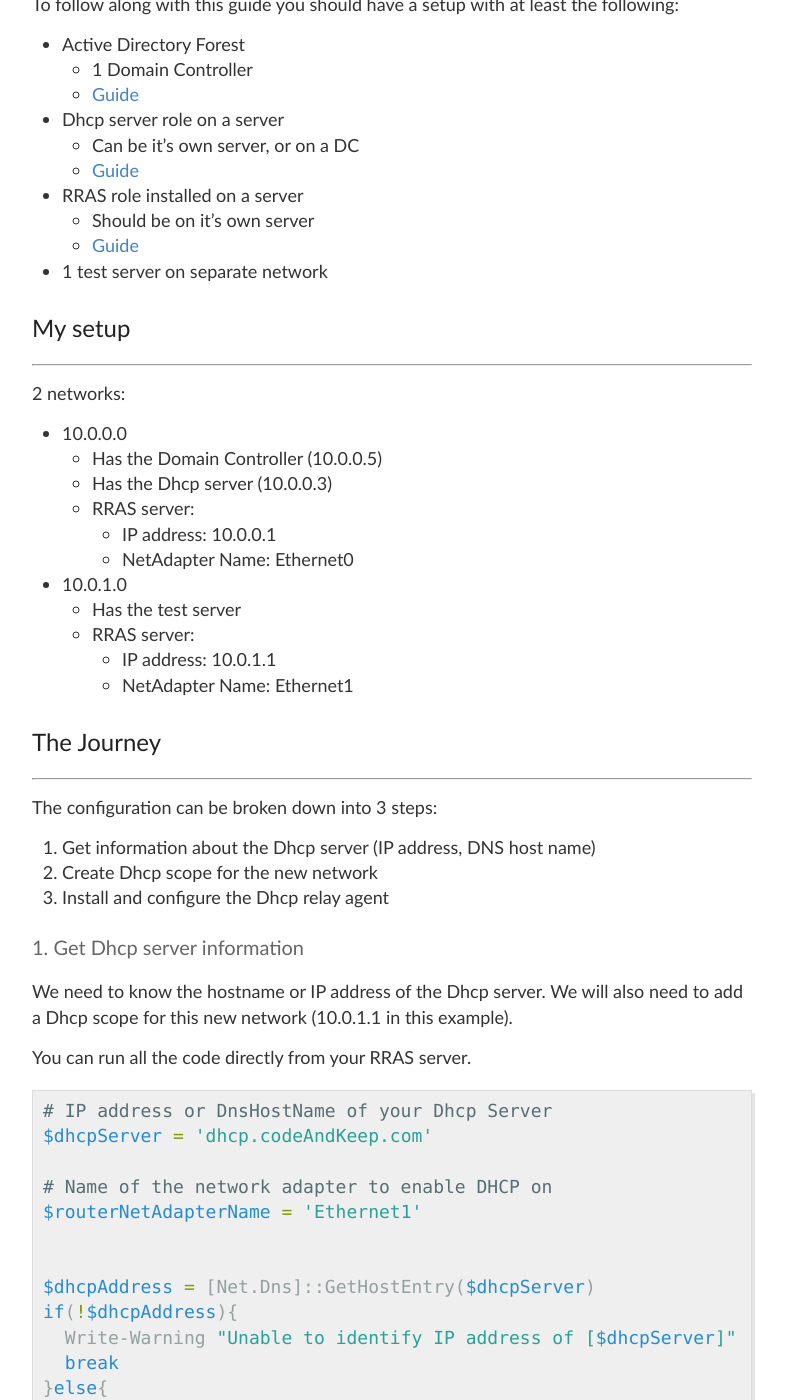
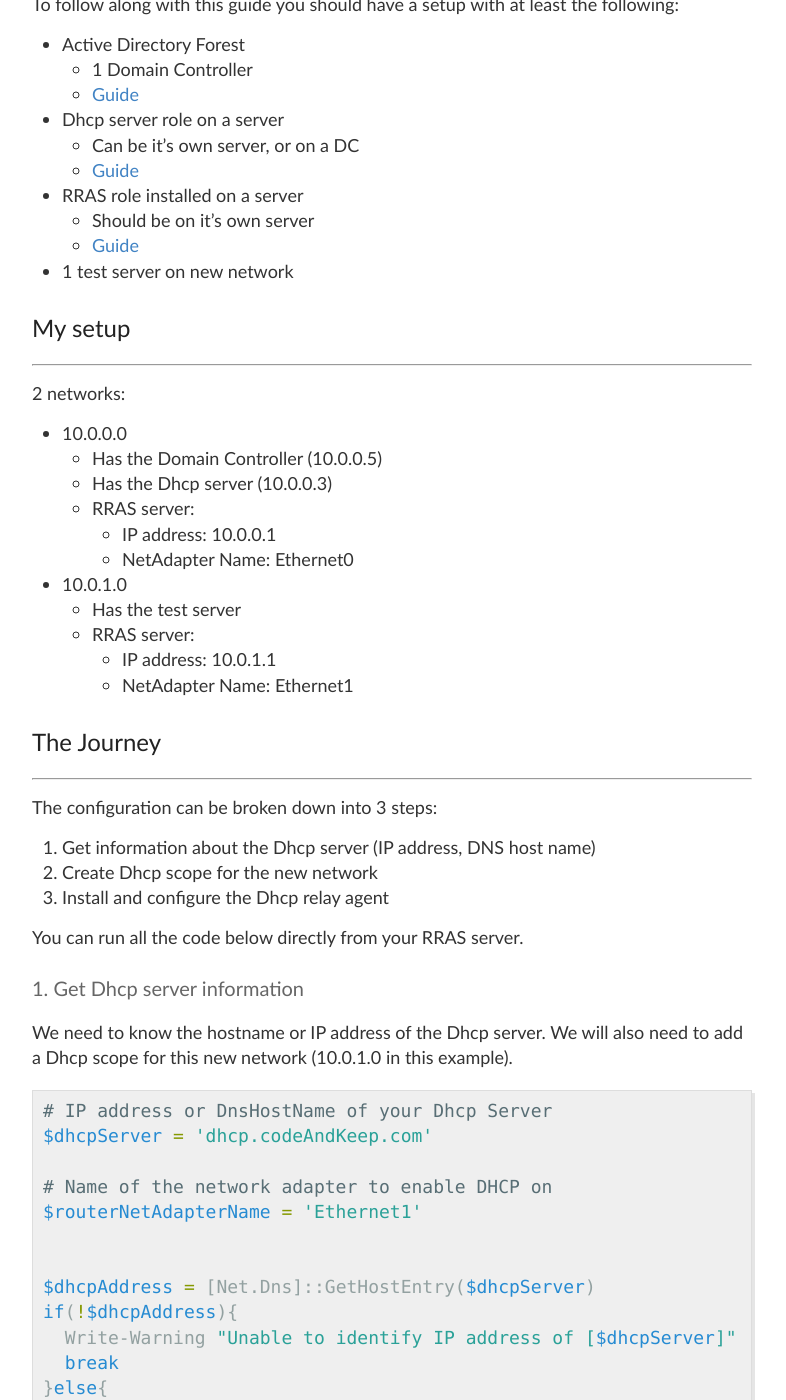
Before and after one commit to briansworth/dev, a Jekyll site: the page built from _posts/2019-6-30-PowerShell-Dhcp-Across-Networks.md, in a window 1280 px wide and 1400 px high, scrolled down 458 px. Shown: the whole window, without its empty margins (248-1034 px from the left). Built offline with Jekyll 4.4.1, drawn with Linux system fonts in a browser that asks for light colours.

Commit message:
Moved setences around for better readability

````diff
--- a/_posts/2019-6-30-PowerShell-Dhcp-Across-Networks.md
+++ b/_posts/2019-6-30-PowerShell-Dhcp-Across-Networks.md
@@ -25,7 +25,7 @@ To follow along with this guide you should have a setup with at least the follow
 - RRAS role installed on a server
   - Should be on it's own server
   - [Guide](https://codeandkeep.com/PowerShell-Windows-Routing/)
-- 1 test server on separate network
+- 1 test server on new network
 
 ### My setup
 ----
@@ -52,15 +52,15 @@ The configuration can be broken down into 3 steps:
   2. Create Dhcp scope for the new network
   3. Install and configure the Dhcp relay agent
 
+<p>
+  You can run all the code below directly from your RRAS server.
+</p>
+
 #### 1. Get Dhcp server information
 <p>
   We need to know the hostname or IP address of the Dhcp server.
   We will also need to add a Dhcp scope for this new network
-  (10.0.1.1 in this example).
-</p>
-
-<p>
-  You can run all the code directly from your RRAS server.
+  (10.0.1.0 in this example).
 </p>
 
 ```powershell
````
